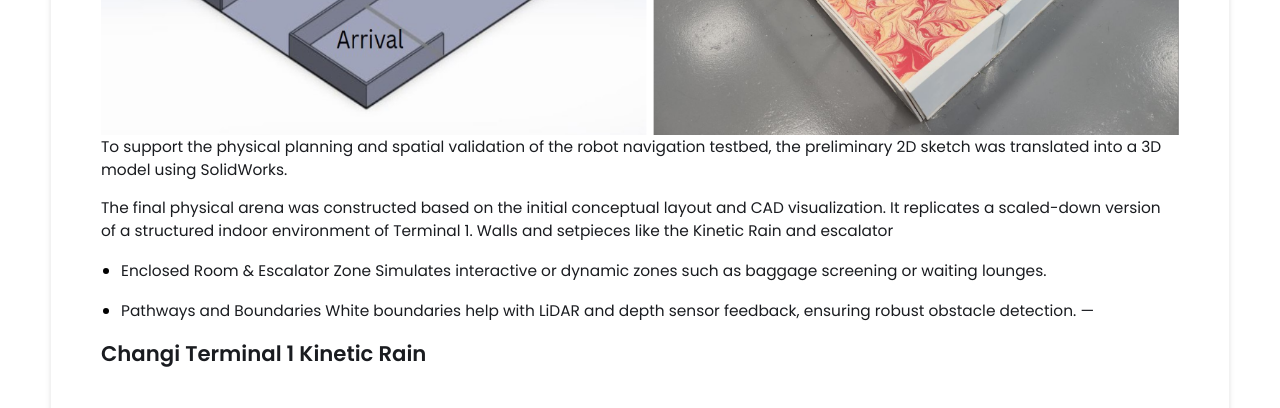
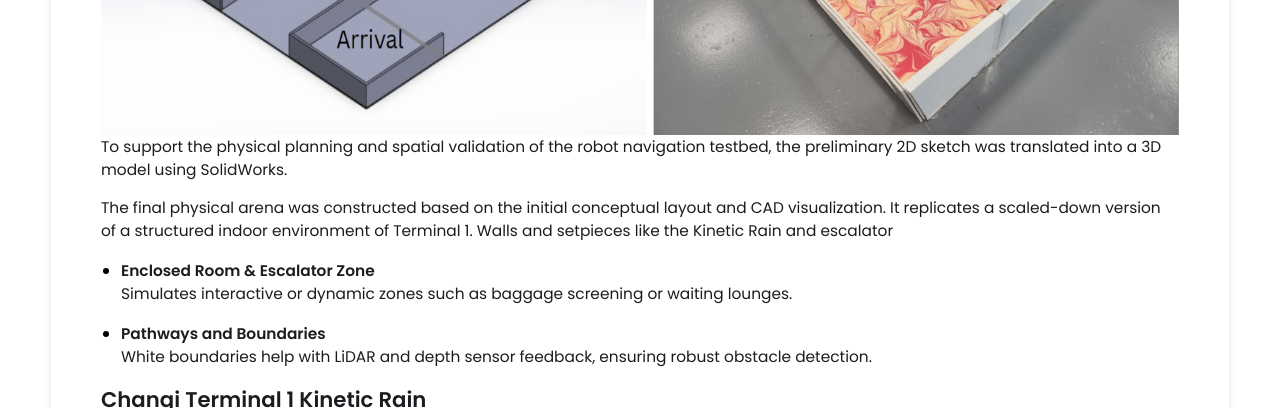
Before and after one commit to Bludaria/Bludaria.github.io, a Jekyll site: the page built from _projects/demo-project/index.md, in a window 1280 px wide and 900 px high, scrolled down 1841 px, cut to the strip 0-408 px from the top of the window. Built offline with Jekyll 4.4.1, drawn with Linux system fonts in a browser that asks for light colours.

Commit message:
Update index.md

```diff
--- a/_projects/demo-project/index.md
+++ b/_projects/demo-project/index.md
@@ -31,12 +31,14 @@ This design emulates a semi-structured, real-world indoor environment, with deli
 To support the physical planning and spatial validation of the robot navigation testbed, the preliminary 2D sketch was translated into a 3D model using SolidWorks.
 
 The final physical arena was constructed based on the initial conceptual layout and CAD visualization. It replicates a scaled-down version of a structured indoor environment of Terminal 1. Walls and setpieces like the Kinetic Rain and escalator
-  - Enclosed Room & Escalator Zone
+  - **Enclosed Room & Escalator Zone**
+<br>
     Simulates interactive or dynamic zones such as baggage screening or waiting lounges.
 
-  - Pathways and Boundaries
+  - **Pathways and Boundaries**
+<br>
     White boundaries help with LiDAR and depth sensor feedback, ensuring robust obstacle detection.
----
+<br>
 
 ## Changi Terminal 1 Kinetic Rain
 <br>
```
